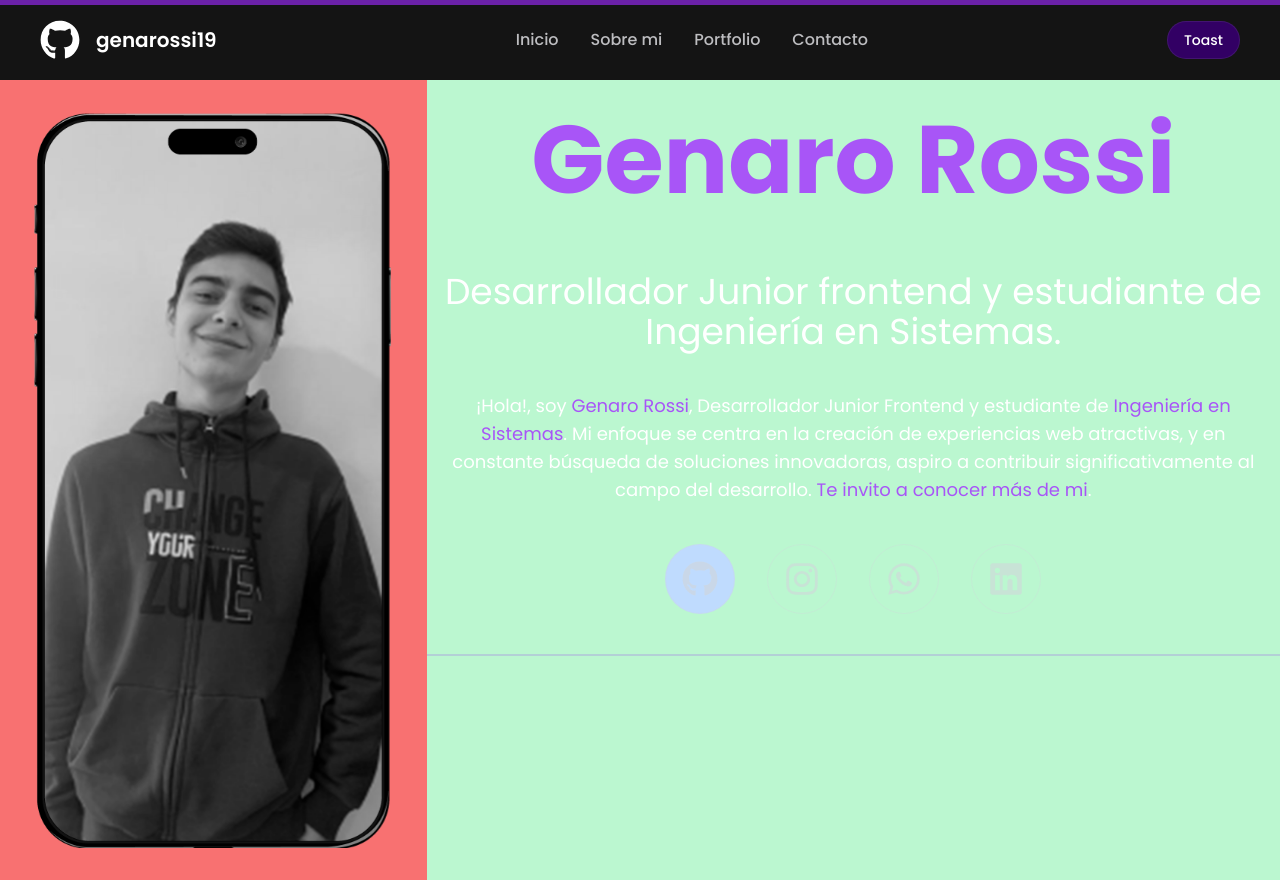
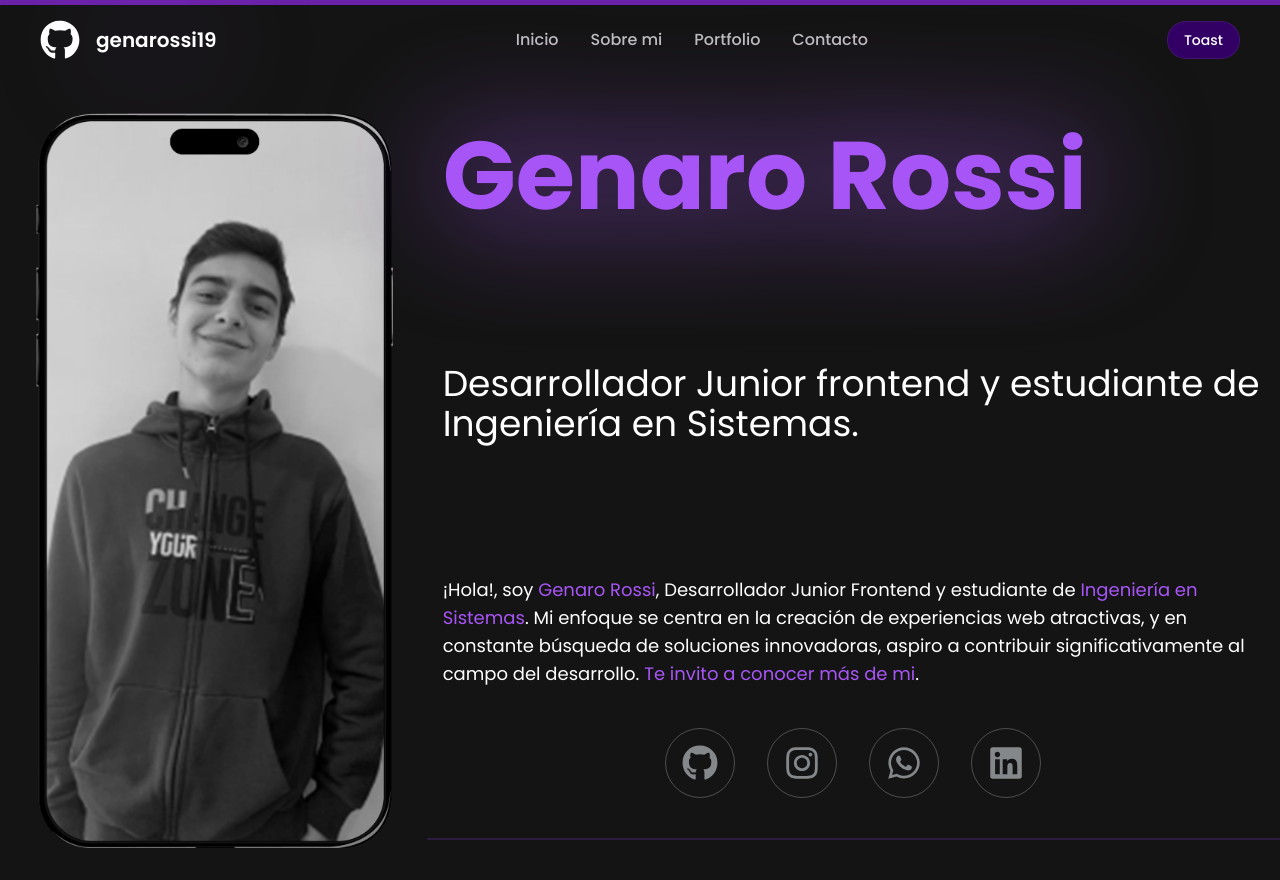
Before and after one commit to genarossi19/Portfolio0, a React (Vite) app in the folder portfolios/00-personal-portfolio/: page / in a window 1280 px wide. Built offline with nearby package versions, Linux system fonts and the light colour scheme.

Commit message:
modificando tamaños

```diff
--- a/portfolios/00-personal-portfolio/src/App.jsx
+++ b/portfolios/00-personal-portfolio/src/App.jsx
@@ -61,15 +61,13 @@ function App() {
 
   return (
     // Pantalla principal
-
-    <div id="screen" className="bg-backgray min-h-screen   ">
+    <div id="screen" className="bg-backgray min-h-screen overflow-hidden">
       <ProgressBar />
       <Navbar />
       {/* div pagina */}
-      <main className="grid grid-cols-1 md:grid-cols-2 lg:grid-cols-12 min-h-screen ">
-
+      <main className="grid grid-cols-1 md:grid-cols-2 lg:grid-cols-12 h-full w-full">
          {/* div Imagen */}
-        <div id="phone" className=" h-screen  p-8  lg:col-span-4 hidden sm:block bg-red-400 items-center justify-center" >
+         <div id="phone" className=" h-screen  p-8  lg:col-span-4 hidden sm:flex sm:flex-wrap " >
           {/* Imagen */}
           <motion.img
             id="phoneimage"
@@ -78,17 +76,20 @@ function App() {
             initial={{ opacity: 0, y: 50 }} // Posición inicial en la parte inferior
             animate={{ opacity: 1, y: 0 }} // Posición final en el centro
             transition={{ duration: 1 }}
-            className=" sm:h-full 2xl:h-[70%] object-cover justify-center items-center phoneimage "
+            className=" sm:h-full  object-cover justify-center items-center phoneimage mx-auto"
 
           />
         </div>
         {/* div content */}
-        <div id="content" className="col-span-8  max-h-screen bg-green-200">
+        <div
+          id="content"
+          className="col-span-8 flex flex-col justify-between max-h-screen"
+        >
           {/* div Texto */}
-          <div id="text" className="inline-block justify-between">
+          <div id="text" className="text-wrap flex flex-col justify-between h-full">
             {/* Texto */}
             <motion.h1
-              className="text-5xl md:text-6xl lg:text-7xl xl:text-8xl 2xl:text-9xl text-purple-500 font-poppins font-bold textshadow text-center m-8 lg:ms-8"
+              className="text-5xl md:text-6xl lg:text-7xl xl:text-8xl 2xl:text-9xl text-purple-500 font-poppins font-bold textshadow text-wrap mt-8 p-4"
               variants={textVariants}
               initial="hidden"
               animate="visible"
@@ -100,7 +101,7 @@ function App() {
               ))}
             </motion.h1>
             <motion.p
-              className="text-white text-center text-xl md:text-2xl lg:text-3xl xl:text-4xl 2xl:text-5xl mt-16"
+              className="text-white text-wrap p-4 text-xl md:text-2xl lg:text-3xl xl:text-4xl 2xl:text-5xl mt-8"
               variants={textVariants2}
               initial="hidden"
               animate="visible"
@@ -115,7 +116,7 @@ function App() {
             <div id="about">
               <About />
             </div>
-
+          </div>
           {/* Redes sociales */}
           <motion.ul
             className="flex items-center gap-8 2xl:gap-12 justify-center mt-10 2xl:mt-16"
@@ -128,7 +129,7 @@ function App() {
               <a
                 href="https://github.com/genarossi19/"
                 target="_blank"
-                  className="p-2 lg:p-4 2xl:p-10 bg-red-200 lg:bg-blue-200 2xl:bg-green-200 block border border-gray-300/30 rounded-full text-2xl  lg:text-4xl 2xl:text-6xl hover:border-white group transition-colors ease-in-out"
+                className="p-2 lg:p-4 2xl:p-10 block border border-gray-300/30 rounded-full text-2xl  lg:text-4xl 2xl:text-6xl hover:border-white group transition-colors ease-in-out"
               >
                 <FaGithub className="text-gray-300/60 group-hover:text-white transition-colors ease-in-out" />
               </a>
@@ -163,12 +164,8 @@ function App() {
               </a>
             </motion.li>
           </motion.ul>
-            <hr className="border border-purple-600 opacity-20 mt-10" />
+          <hr className="border border-purple-600 opacity-20 my-10" />
         </div>
-
-
-        </div>
-
       </main>
     </div>
   );
--- a/portfolios/00-personal-portfolio/src/components/About.jsx
+++ b/portfolios/00-personal-portfolio/src/components/About.jsx
@@ -15,7 +15,7 @@ const About = () => {
   return (
     <motion.div
       id="about"
-      className="text-white text-center md:text-2xl lg:text-base xl:text-lg mt-10 px-4"
+      className="text-white text-wrap md:text-2xl lg:text-base xl:text-lg 2xl:text-3xl mt-10 px-4"
       initial={{ opacity: 0, y: 20 }}
       animate={controls}
     >
--- a/portfolios/00-personal-portfolio/src/index.css
+++ b/portfolios/00-personal-portfolio/src/index.css
@@ -6,10 +6,13 @@
 
 body {
     font-family: 'Poppins', sans-serif;
-
+    margin: 0;
 
     background-color: "#141414";
   }
+
+
+
 
   .phoneimage {
     filter: grayscale(100%);
@@ -23,9 +26,10 @@ body {
 .textshadow{
   will-change: filter;
   transition: filter 300ms;
+  filter:  drop-shadow(0 0 60px #A855F7);
 }
   .textshadow:hover{
-   filter:  drop-shadow(0 0 70px #A855F7);
+    filter:  drop-shadow(0 0 80px #A855F7);
   }
 
   .progress-bar {
```
Lines whose indentation alone changed are shown as unchanged.
